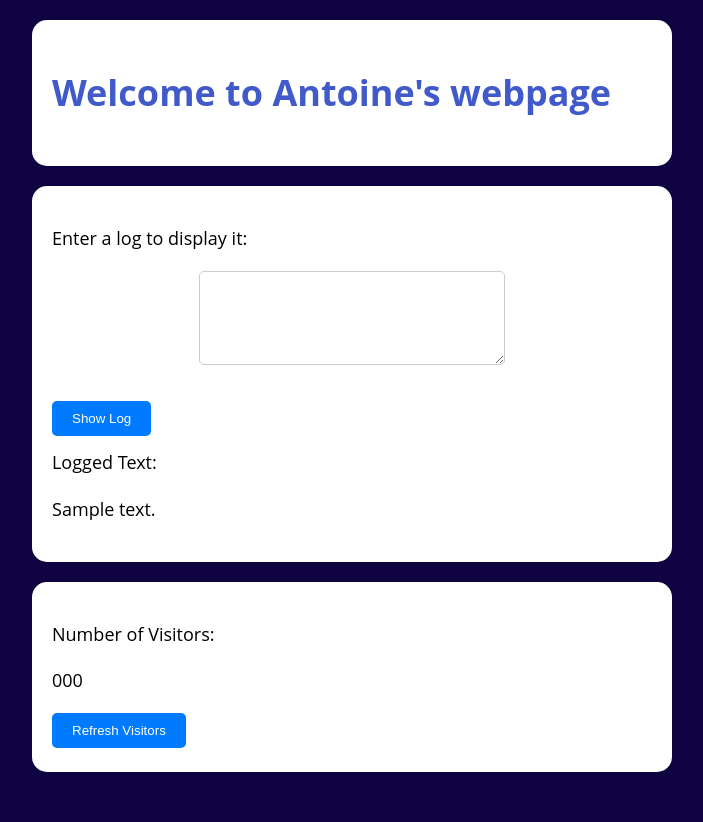
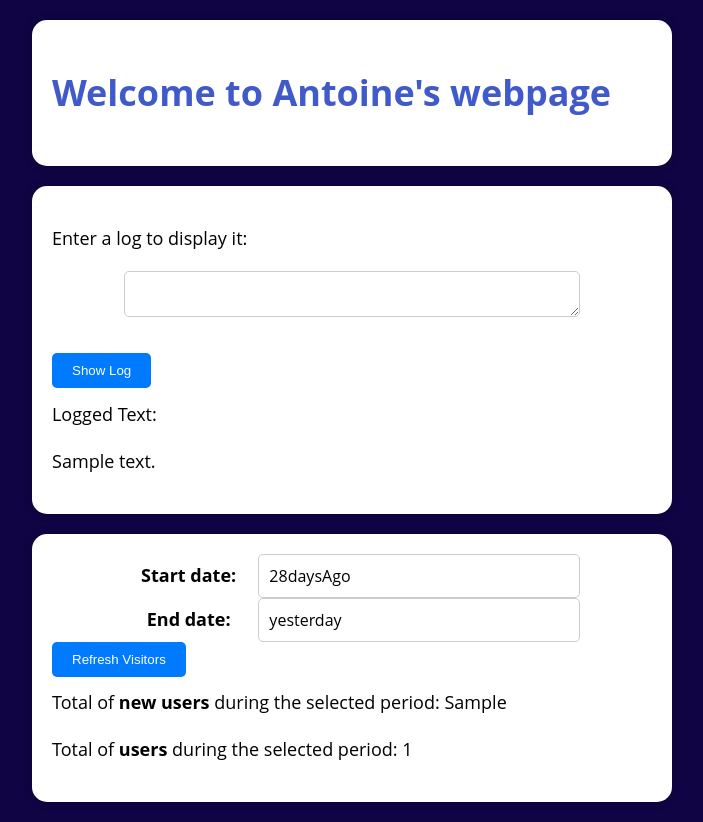
Before and after one commit to TonioElPuebloSchool/TP3, a Flask app: template templates/home.html in a window 1280 px wide. Shown: the whole page, without its empty margins (288-991 px from the left). Before the commit the page ends 772 px from the top, so only its background shows below. Run offline with Flask 3, Linux system fonts and the light colour scheme; the template is opened without the code that fills it: most values are stand-ins (such as "Sample title", 1, 10 or a date in 2020); some libraries are stand-ins or nearby versions.

Commit message:
finished TP2

```diff
--- a/main.py
+++ b/main.py
@@ -1,96 +1,11 @@
-from flask import Flask, request, render_template, redirect
+from flask import Flask, request, render_template, redirect, jsonify
 import requests
 import streamlit as st
 import argparse
 from oauth2client import client, file, tools
-
+import os
 
 app = Flask(__name__)
-
-
-# we first need to ask for authentification to google analytics
-credential_path = "client_secret.json"
-refresh_token = "refresh_token.json"
-scopes = ['https://www.googleapis.com/auth/analytics.readonly']
-
-parser = argparse.ArgumentParser(
-    formatter_class=argparse.RawDescriptionHelpFormatter,
-    parents=[tools.argparser])
-flags = parser.parse_args([])
-flow = client.flow_from_clientsecrets(
-    credential_path, scope=scopes,
-    message=tools.message_if_missing(credential_path))
-storage = file.Storage(refresh_token)
-credentials = storage.get()
-if credentials is None or credentials.invalid:
-    credentials = tools.run_flow(flow, storage, flags)
-
-# now we need to generate a new access token
-def generate_access_token(client_ID, client_secret, refresh_token, scopes, grant_type='refresh_token'):
-    access_token = None
-    api_endpoint = 'https://accounts.google.com/o/oauth2/token'
-    scopes = 'https://www.googleapis.com/auth/analytics.readonly'
-
-    url = f"{api_endpoint}?client_id={client_ID}&client_secret={client_secret}&refresh_token={refresh_token}&grant_type={grant_type}&scopes={scopes}"
-
-    payload = {}
-    headers = {}
-
-    response = requests.request("POST", url, headers=headers, data=payload)
-
-    if response.status_code == 200:
-        access_token = response.json()['access_token']
-
-    return access_token
-
-# we can now make a request to google analytics
-access_token = generate_access_token(client_ID=credentials.client_id, client_secret=credentials.client_secret, refresh_token=credentials.refresh_token, scopes=scopes)
-property_id = "407510831"
-start_date = "2023-01-01"
-end_date = "2023-12-10"
-iteration = 1
-dimensions = ["dateHour", "sessionCampaignId", "sessionCampaignName", "sessionManuelTerm", "sessionMedium", "sessionSource", "pageReferrer"]
-metrics = ["sessions", "newUsers", "totalUsers"]
-
-def ga4_api_response(access_token, property_id, start_date, end_date, iteration, dimensions, metrics, limit=1000):
-    url = f"https://analyticsreporting.googleapis.com/v1beta/{property_id}/batchRunReports"
-
-    request_body = {
-        "reportRequests": [
-            {
-                "viewId": f"{property_id}",
-                "dateRanges": [
-                    {
-                        "startDate": f"{start_date}",
-                        "endDate": f"{end_date}"
-                    }
-                ],
-                "dimensions": [{"name": name} for name in dimensions],
-                "metrics": [{"name": name} for name in metrics],
-                "limit": limit,
-                "offset": (iteration)*limit
-            }
-        ]
-    }
-    payload = f"""{request_body}"""
-    headers = {
-        'Content-Type': 'application/json',
-        "Accept": "application/json",
-        "Authorization": f"Bearer {str(access_token)}"
-    }
-
-    try:
-        response = requests.request("POST", url, headers=headers, data=payload)
-    except Exception as e:
-        print(e)
-        response = None
-
-    return response
-
-# we can now make a request to google analytics
-response = ga4_api_response(access_token=access_token, property_id=property_id, start_date=start_date, end_date=end_date, iteration=iteration, dimensions=dimensions, metrics=metrics, limit=1000)
-print(response)
-
 
 @app.route("/", methods=['GET', 'POST'])
 def root():
@@ -105,10 +20,56 @@ def root():
         print(log_text)
 
     # Retrieve the number of visitors from Google Analytics
-    number_of_visitors = response #get_number_of_visitors()
+    number_of_visitors = 10 #get_number_of_visitors()
 
     return render_template('home.html', log_text=log_text, number_of_visitors=number_of_visitors)
 
+# add route to calculate number of visitors
+@app.route('/refresh-visitors', methods=['GET'])
+def refresh_visitors():
+
+    starting_date = request.args.get('start_date')
+    ending_date = request.args.get('end_date')
+
+    property_id = "407510831"
+    dimensions = ["sessionSource"]
+    metrics = ["newUsers", "totalUsers"]
+
+    os.environ['GOOGLE_APPLICATION_CREDENTIALS'] = 'datasource.json'
+
+    from google.analytics.data_v1beta import BetaAnalyticsDataClient
+    from google.analytics.data_v1beta.types import (
+        DateRange,
+        Dimension,
+        Metric,
+        RunReportRequest,
+    )
+    client = BetaAnalyticsDataClient()
+
+    request_api = RunReportRequest(
+        property=f"properties/{property_id}",
+        dimensions=[
+            Dimension(name=dim) for dim in dimensions
+            ],
+            metrics=[
+                Metric(name=metr) for metr in metrics
+            ],
+            date_ranges=[DateRange(start_date=starting_date, end_date=ending_date)],
+        )
+    response = client.run_report(request_api)
+
+    # retreive value of metric header totalUsers
+    metric_header = [header.name for header in response.metric_headers]
+    metrics = [0 for i in metric_header]
+    for i in range(len(metric_header)):
+        for row in response.rows :
+            metrics[i]  += (int(row.metric_values[i].value))
+    # now metrics[0] is new users and metrics[1] is total users
+    print(metrics)
+    return jsonify({
+        "new_users": metrics[0],  # Update with the calculated new users count
+        "total_users": metrics[1],  # Update with the calculated total users count
+    })
 
 @app.route("/logger", methods=['GET', 'POST'])
 def logger():
--- a/static/styles.css
+++ b/static/styles.css
@@ -24,7 +24,7 @@ body {
 .visitors-container {
   max-width: 600px;
   /* add a height to the container */
-  height: 150px;
+  height: 400;
   margin: 0 auto;
   padding: 20px;
   background-color: #ffffff;
@@ -44,7 +44,8 @@ h1 {
 }
 
 textarea {
-  width: 50%;
+  width: 75%;
+  height: 40px;
   padding: 20;
   font-family: 'Open Sans', sans-serif;
   font-size: 16px;
@@ -68,7 +69,26 @@ button.show-log-container {
   text-align: left;
 }
 
-/* Add this style for the button */
+/* Align the button to the left */
+button.refresh-visitors {
+  text-align: left;
+}
+
+input.date-input {
+  width: 50%;
+  padding: 10px; /* Reduce padding to make it smaller */
+  font-family: 'Open Sans', sans-serif;
+  font-size: 16px;
+  border: 1px solid #ccc;
+  border-radius: 5px;
+}
+
+/* Add styles for labels (bold text) */
+label {
+  font-weight: bold;
+}
+
+/* Add styles for the button */
 button.refresh-visitors {
   background-color: #007BFF;
   color: white;
--- a/templates/home.html
+++ b/templates/home.html
@@ -32,18 +32,48 @@
         <p style="text-align: left;">{{ log_text }}</p>
     </div>
 
-    <!-- Separate container for number of visitors and refresh button -->
-    <div class="visitors-container">
-        <div>
-            <p style="text-align: left;">Number of Visitors:</p>
-            <p style="text-align: left;">{{ number_of_visitors }}</p>
+<!-- Separate container for number of visitors and refresh button -->
+<div class="visitors-container">
+    <div>
+        <label for="start-date" style="width: 130px; display: inline-block;">Start date:</label>
+        <input type="text" id="start-date" value="28daysAgo" placeholder="28daysAgo" class="date-input">
+    </div>
+    <div>
+        <label for="end-date" style="width: 130px; display: inline-block;">End date:</label>
+        <input type="text" id="end-date" value="yesterday" placeholder="yesterday" class="date-input">
+    </div>
+    <button type="button" class="refresh-visitors" id="refresh-visitors">Refresh Visitors</button>
+    <br>
+    <p style="text-align: left; width: 500px;">
+        Total of <strong>new users</strong> during the selected period: <span id="new-users">{{ number_of_visitors.new_users }}</span>
+    </p>
+    <p style="text-align: left; width: 500px;">
+        Total of <strong>users</strong> during the selected period: <span id="total-users">{{ number_of_visitors.total_users }}</span>
+    </p>
         </div>
-        <button type="button" class="refresh-visitors">Refresh Visitors</button>
-    </div>
-
-
     <script>
         console.log("{{ log_text }}");
     </script>
+    <script>
+        const refreshButton = document.getElementById('refresh-visitors');
+        const startDateInput = document.getElementById('start-date');
+        const endDateInput = document.getElementById('end-date');
+        const newUsers = document.getElementById('new-users');
+        const totalUsers = document.getElementById('total-users');
+
+        refreshButton.addEventListener('click', () => {
+            const startDate = startDateInput.value;
+            const endDate = endDateInput.value;
+
+            // Send an AJAX request to your Flask route with the selected dates
+            fetch(`/refresh-visitors?start_date=${startDate}&end_date=${endDate}`)
+                .then(response => response.json())
+                .then(data => {
+                    newUsers.textContent = data.new_users;  // Update new users count
+                    totalUsers.textContent = data.total_users;  // Update total users count
+                });
+        });
+    </script>
+
 </body>
 </html>
```
Also changed, not shown: test_auth_google.py (added, +40 -0 lines).
